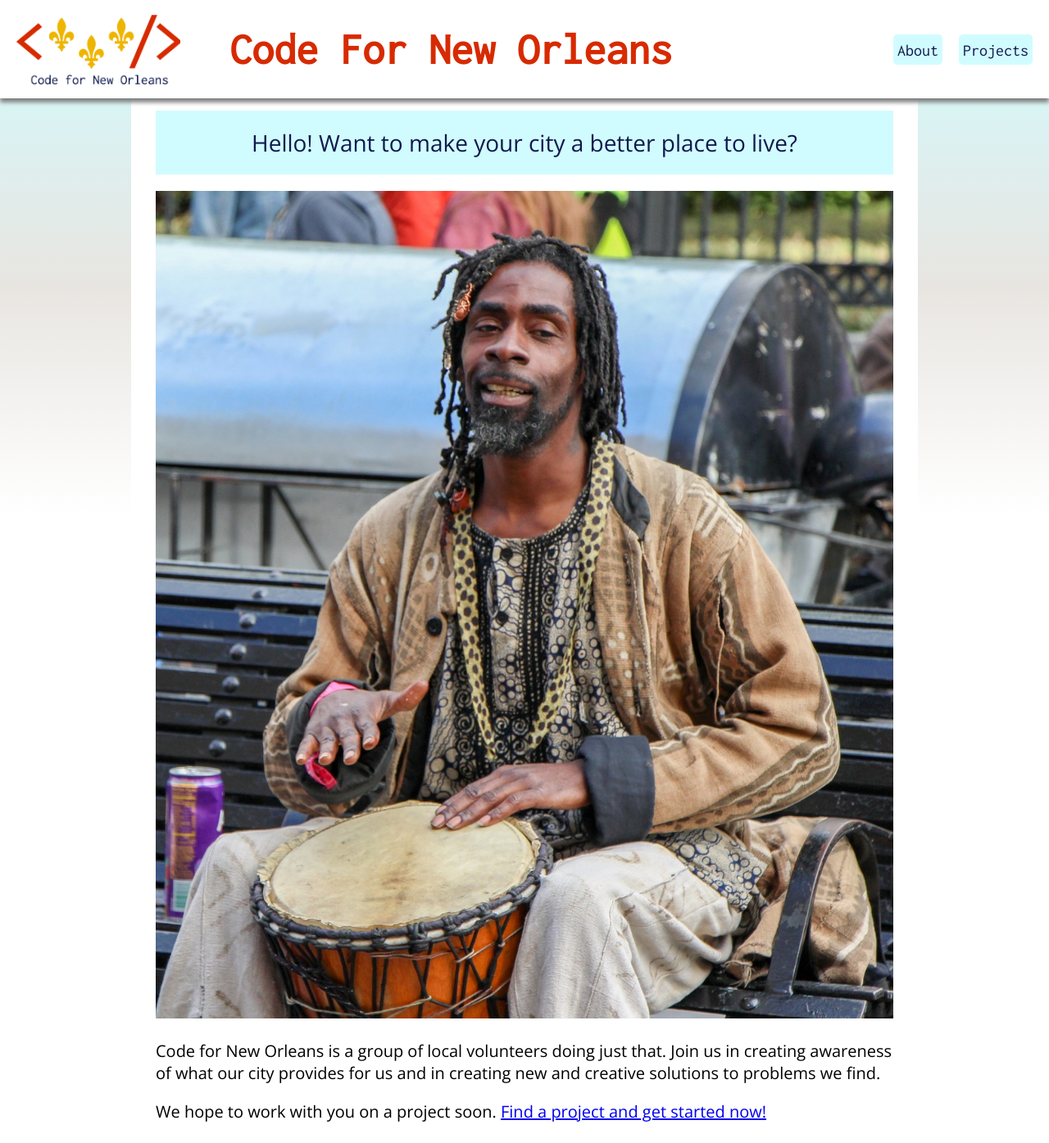
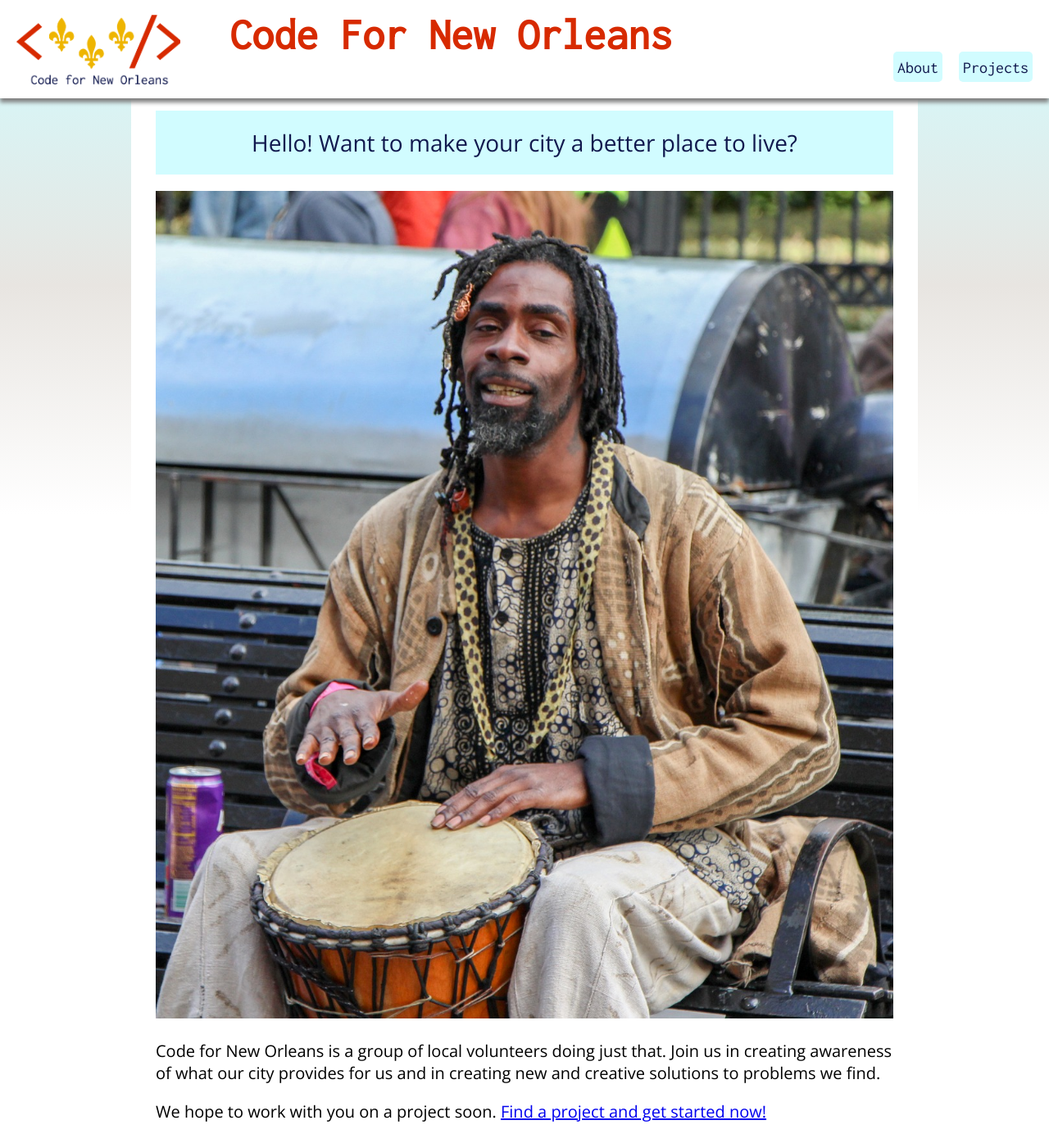
Before and after one commit to codefornola/codefornola.github.io, a Jekyll site: the page built from index.html, in a window 1280 px wide. Shown: the whole page at 82% size. Built offline with Jekyll 4.4.1, drawn with Linux system fonts in a browser that asks for light colours.

Commit message:
Header styling.

```diff
--- a/css/main.css
+++ b/css/main.css
@@ -88,6 +88,10 @@ h1 {
   font-weight: bold;
   font-size: 54px;
 }
+header > h1 {
+  align-self: top;
+  margin-top: 0;
+}
 h2 {
   font-family: var(--mono);
   font-size: 40px;
@@ -144,7 +148,16 @@ nav {
 }
 header > nav {
   right: 10px;
+  align-self: flex-end;
+  margin-bottom: 10px;
   position: absolute;
+}
+header > nav > ul {
+  padding-bottom: 0;
+  margin-bottom: 10px;
+}
+header > nav > ul > li {
+  margin-bottom: 0;
 }
 nav > ul {
   display: flex;
```
